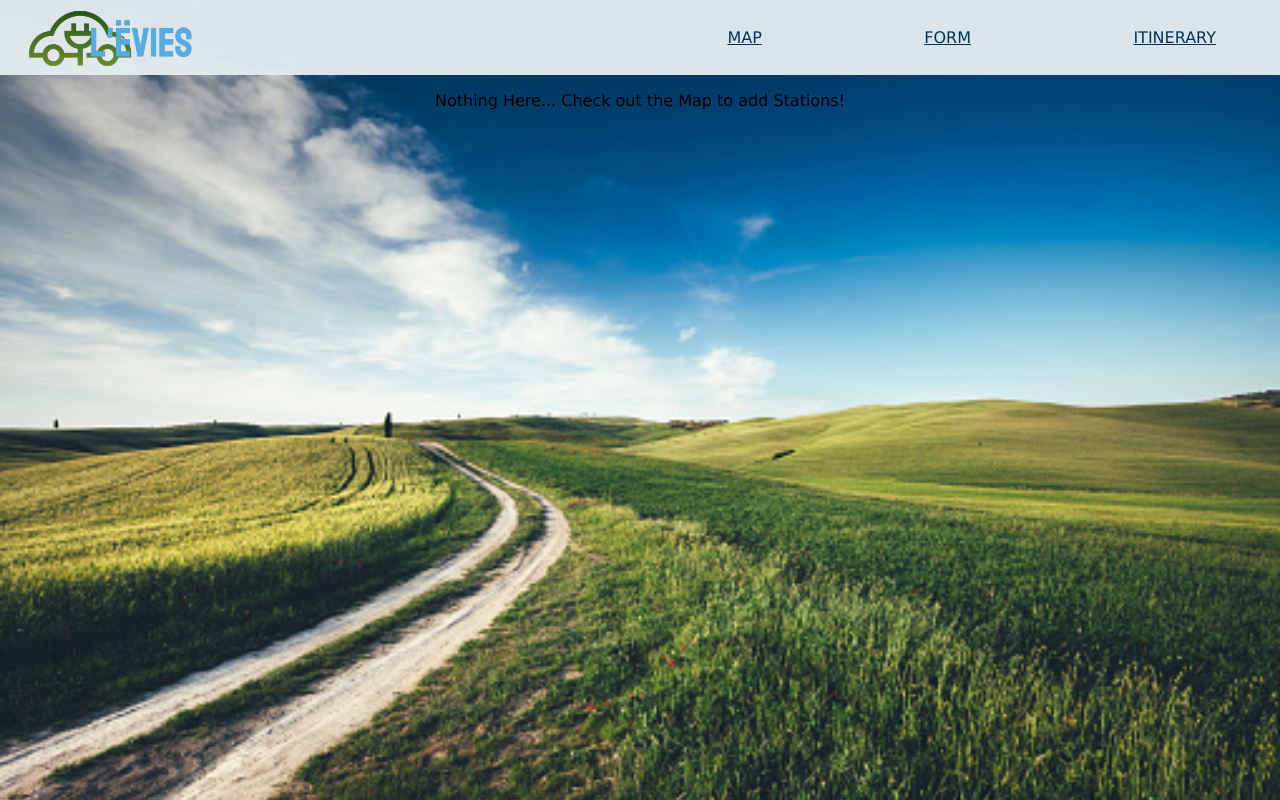
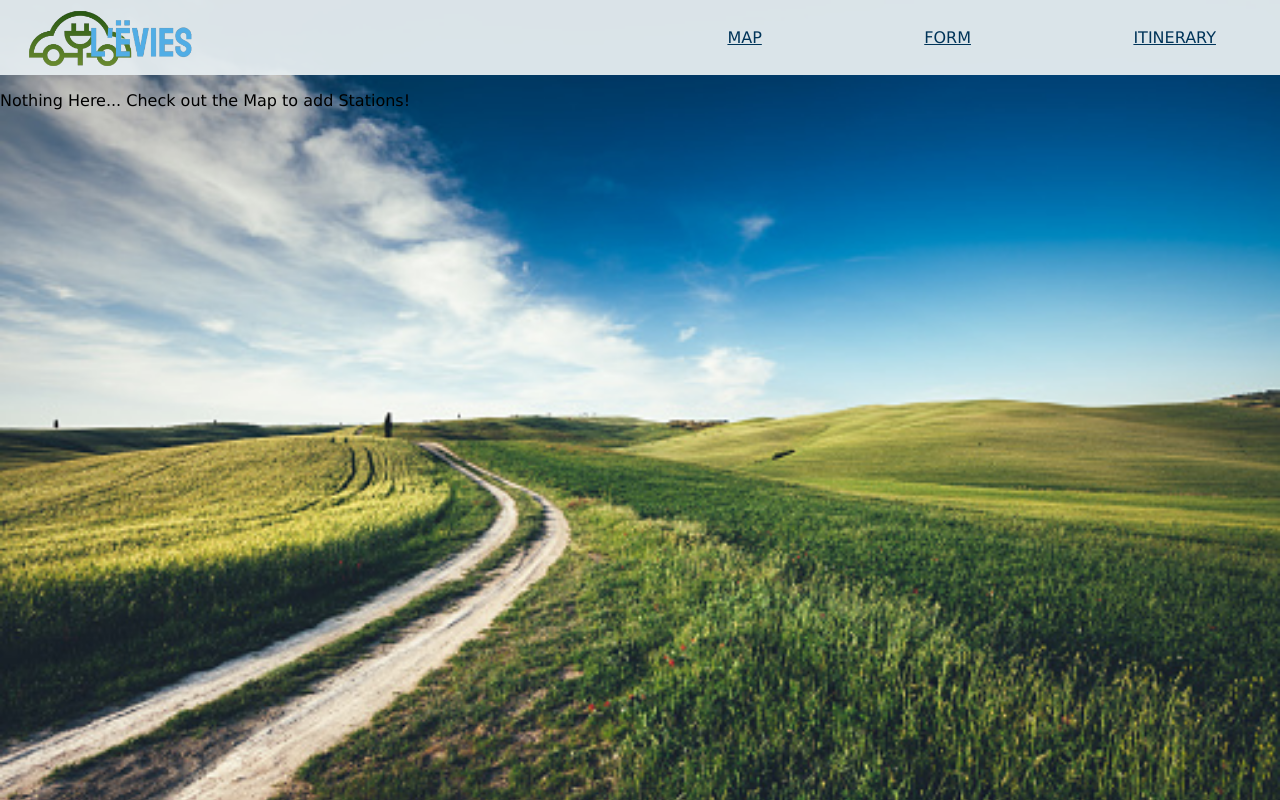
Before and after one commit to baut-jc/levies, a React (Create React App) app: page /levies/itinerary in a window 1280 px wide. Built offline with nearby package versions, Linux system fonts and the light colour scheme.

Commit message:
Add itinerary display style

```diff
--- a/src/Components/Itinerary/Itinerary.scss
+++ b/src/Components/Itinerary/Itinerary.scss
@@ -0,0 +1,24 @@
+body {
+  display: flex;
+  flex-direction: column;
+}
+
+.itineraries {
+  display: flex;
+  flex-wrap: wrap;
+  background-position: fit-content;
+  justify-content: space-evenly;
+  flex-direction: row;
+  width: fit-content;
+  height: fit-content;
+  border-radius: 10px;
+
+  .station-card {
+    border: darkblue solid 3px;
+    align-items: center;
+    margin: 1em 20px 20px 20px;
+    background: linear-gradient(0deg,  rgba(101,193,212) 4%, rgba(222, 248, 248));
+    height: auto;
+    width: 25vw;
+  }
+}
--- a/src/Components/Itinerary/Itinerary.tsx
+++ b/src/Components/Itinerary/Itinerary.tsx
@@ -1,6 +1,7 @@
 import React, {useState} from "react"
-import Station from '../Station/Station.tsx'
-import Header from '../Header/Header.tsx'
+import Station from '../Station/Station'
+import Header from '../Header/Header'
+import './Itinerary.scss'
 
 function Itinerary({itineraryStations, deleteItineraryStation}) {
   const displayItinerary = itineraryStations.map(stationID => {
```
Also changed, not shown: src/Components/Station/Station.scss (deleted, +0 -8 lines).
